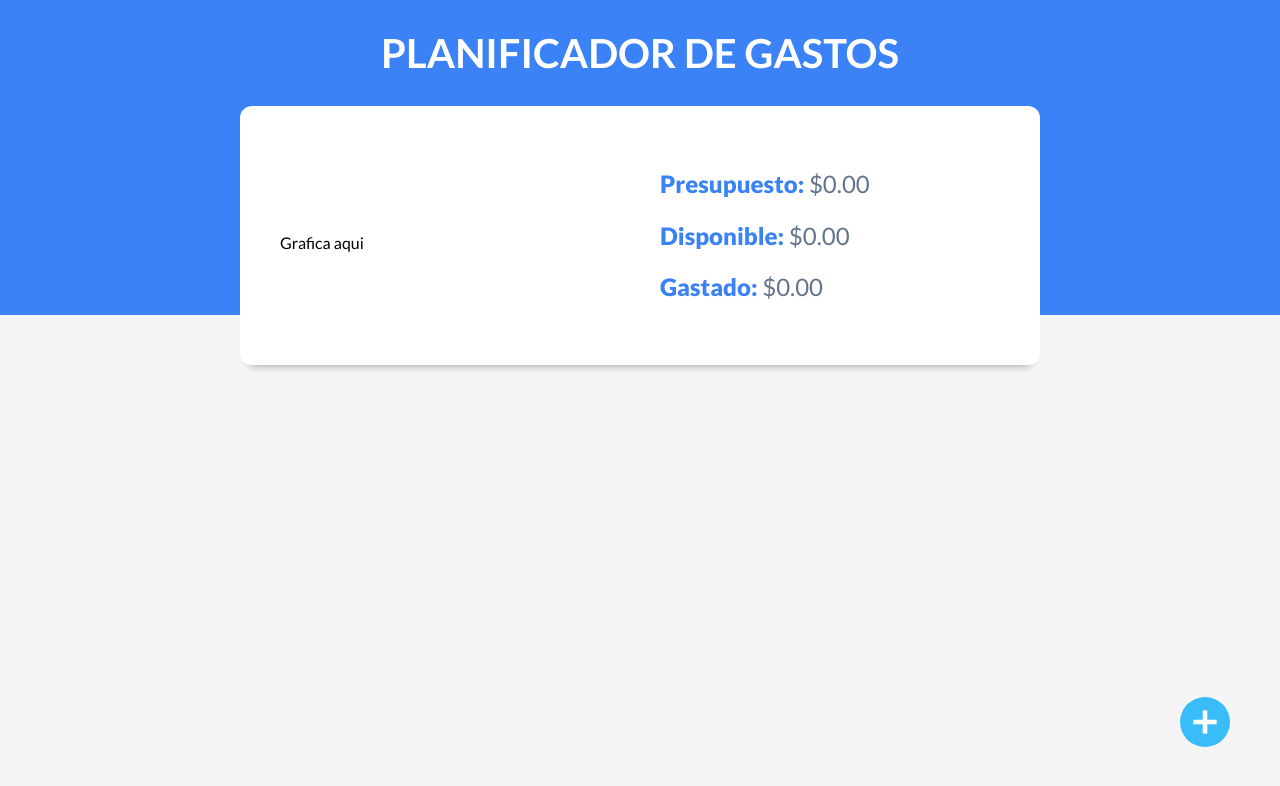
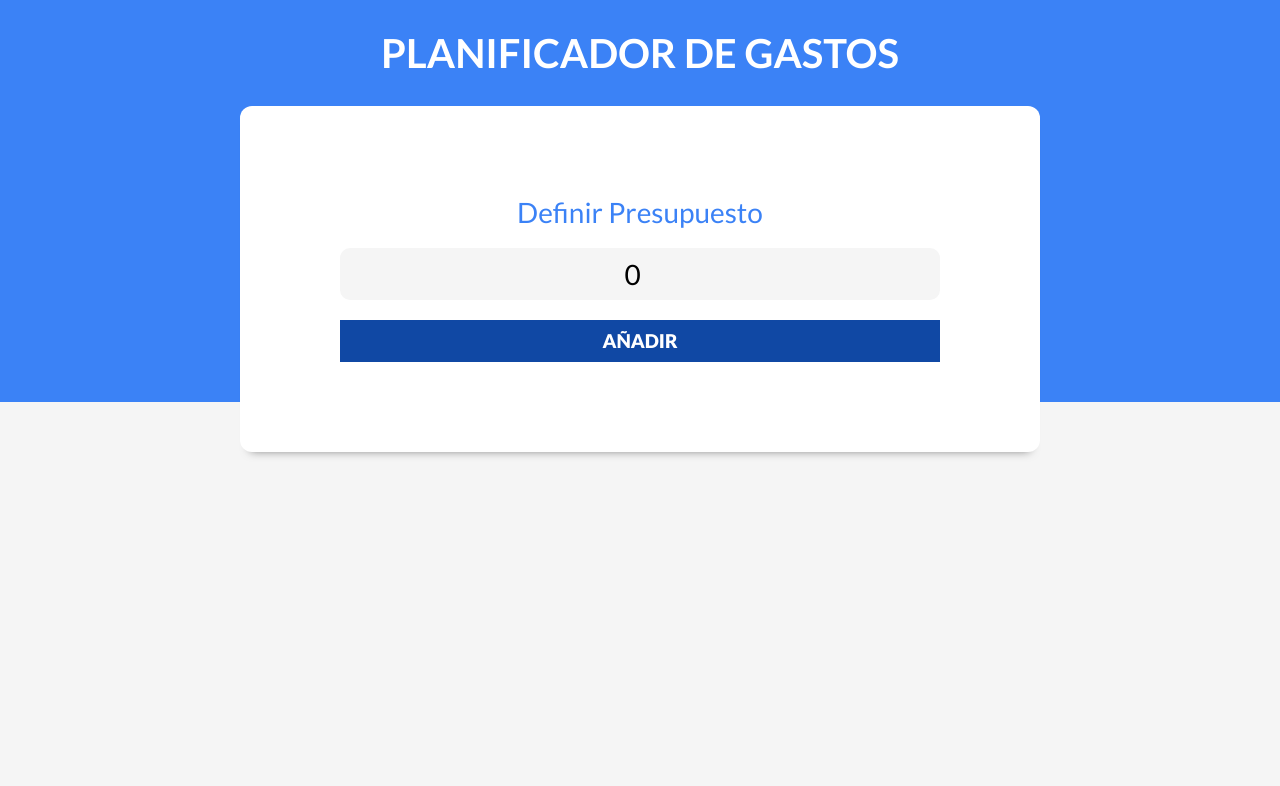
Before and after one commit to GuillermoGodoyPro/ControlGastos, a React (Vite) app: page / in a window 1280 px wide. Shown: the top 786 px of the page. Built offline with nearby package versions, Linux system fonts and the light colour scheme.

Commit message:
update Modal animation 2

```diff
--- a/src/App.jsx
+++ b/src/App.jsx
@@ -5,7 +5,7 @@ import Modal from './components/Modal'
 
 function App() {
   const [presupuesto, setPresupuesto] = useState(0)
-  const [ isValidPresupuesto, setIsValidPresupuesto ] = useState(true)
+  const [ isValidPresupuesto, setIsValidPresupuesto ] = useState(false)
   const [modal, setModal] = useState(false)
   const [animarModal, setAnimarModal] = useState(false)
 
```
